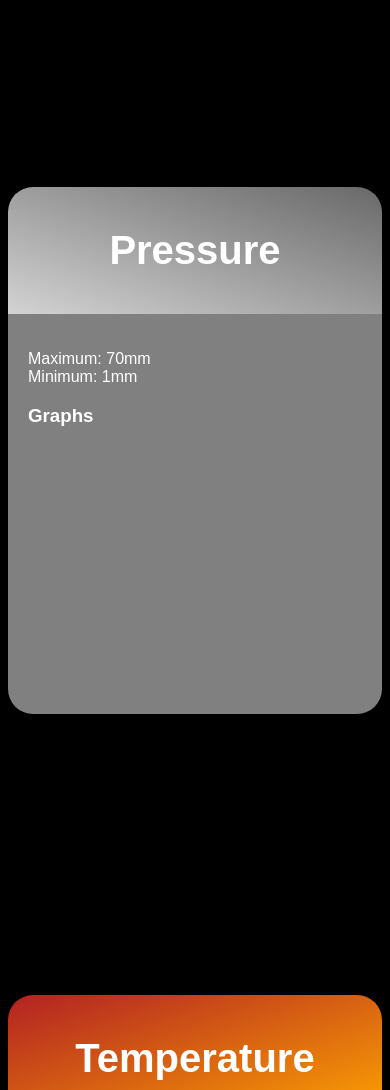
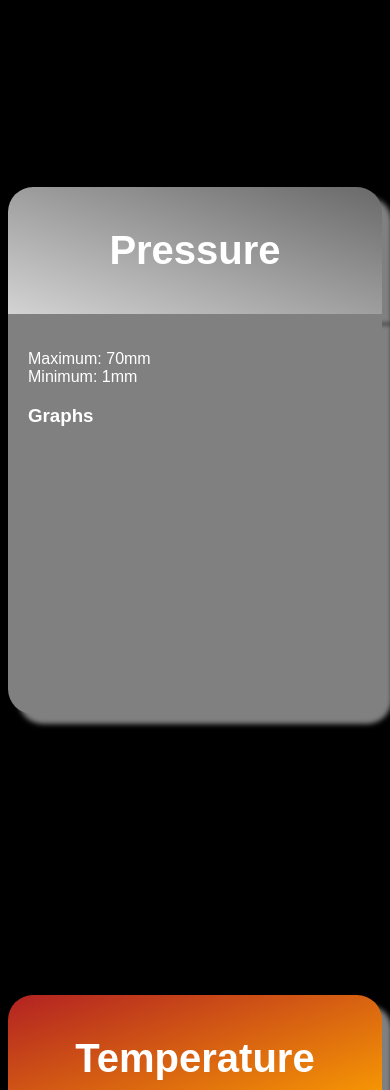
Before and after one commit to ZeevoX/summer-project, a plain HTML site: page main_dark.html in a window 390 px wide. Shown: the part 910-2000 px from the top of the page. Drawn offline with Linux system fonts and the light colour scheme; no server answers; a web font is replaced by a local one.

Commit message:
Update styles_dark.css

```diff
--- a/styles_dark.css
+++ b/styles_dark.css
@@ -52,6 +52,7 @@ header1 {
   background-color: darkblue;
   background-image: linear-gradient(to bottom right, darkblue, lightskyblue);
   border-radius: 25px 25px 0px 0px;
+  box-shadow: 10px 10px 5px grey;
   padding: 1px;
   text-align: center;
   font-size: 40px;
@@ -64,6 +65,7 @@ header2 {
   background-color: dimgrey;
   background-image: linear-gradient(to bottom left, dimgrey, lightgrey);
   border-radius: 25px 25px 0px 0px;
+  box-shadow: 10px 10px 5px grey;
   padding: 1px;
   text-align: center;
   font-size: 40px;
@@ -76,6 +78,7 @@ header3 {
   background-color: firebrick;
   background-image: linear-gradient(to bottom right, firebrick, orange);
   border-radius: 25px 25px 0px 0px;
+  box-shadow: 10px 10px 5px grey;
   padding: 1px;
   text-align: center;
   font-size: 40px;
@@ -121,6 +124,7 @@ data {
   width: 74%;
   background-color: grey;
   border-radius: 0px 0px 25px 25px;
+  box-shadow: 10px 10px 5px grey;
   height: 400px;
   color: white;
 }
@@ -180,6 +184,7 @@ footer {
     background-color: darkblue;
     background-image: linear-gradient(to bottom right, darkblue, lightskyblue);
     border-radius: 25px 25px 0px 0px;
+    box-shadow: 10px 10px 5px grey;
     padding: 1px;
     text-align: center;
     font-size: 40px;
@@ -192,6 +197,7 @@ footer {
     background-color: dimgrey;
     background-image: linear-gradient(to bottom left, dimgrey, lightgrey);
     border-radius: 25px 25px 0px 0px;
+    box-shadow: 10px 10px 5px grey;
     padding: 1px;
     text-align: center;
     font-size: 40px;
@@ -204,6 +210,7 @@ footer {
     background-color: firebrick;
     background-image: linear-gradient(to bottom right, firebrick, orange);
     border-radius: 25px 25px 0px 0px;
+    box-shadow: 10px 10px 5px grey;
     padding: 1px;
     text-align: center;
     font-size: 40px;
@@ -276,6 +283,7 @@ footer {
     width: 100%;
     background-color: grey;
     border-radius: 0px 0px 25px 25px;
+    box-shadow: 10px 10px 5px grey;
     height: 400px;
   }
 
```
